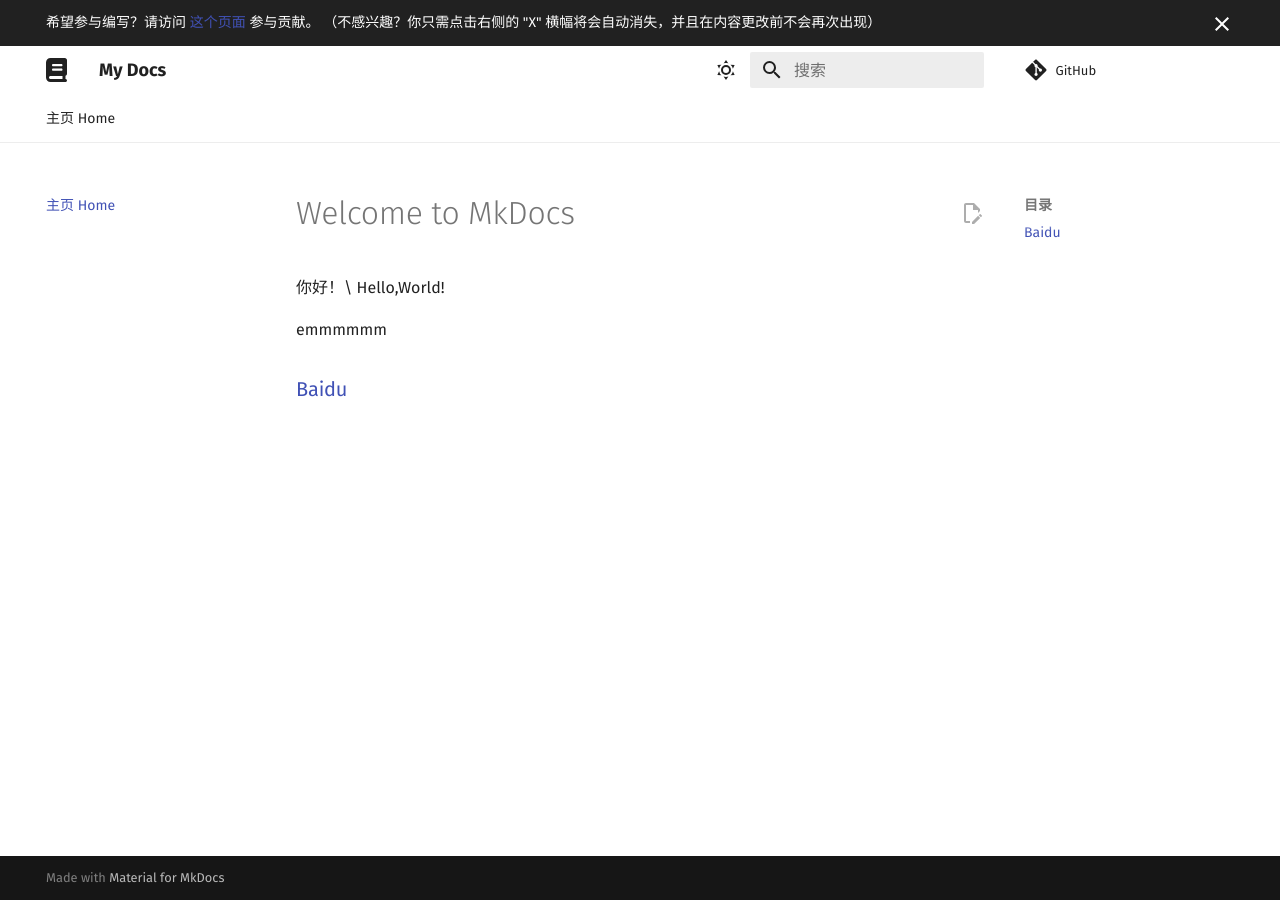
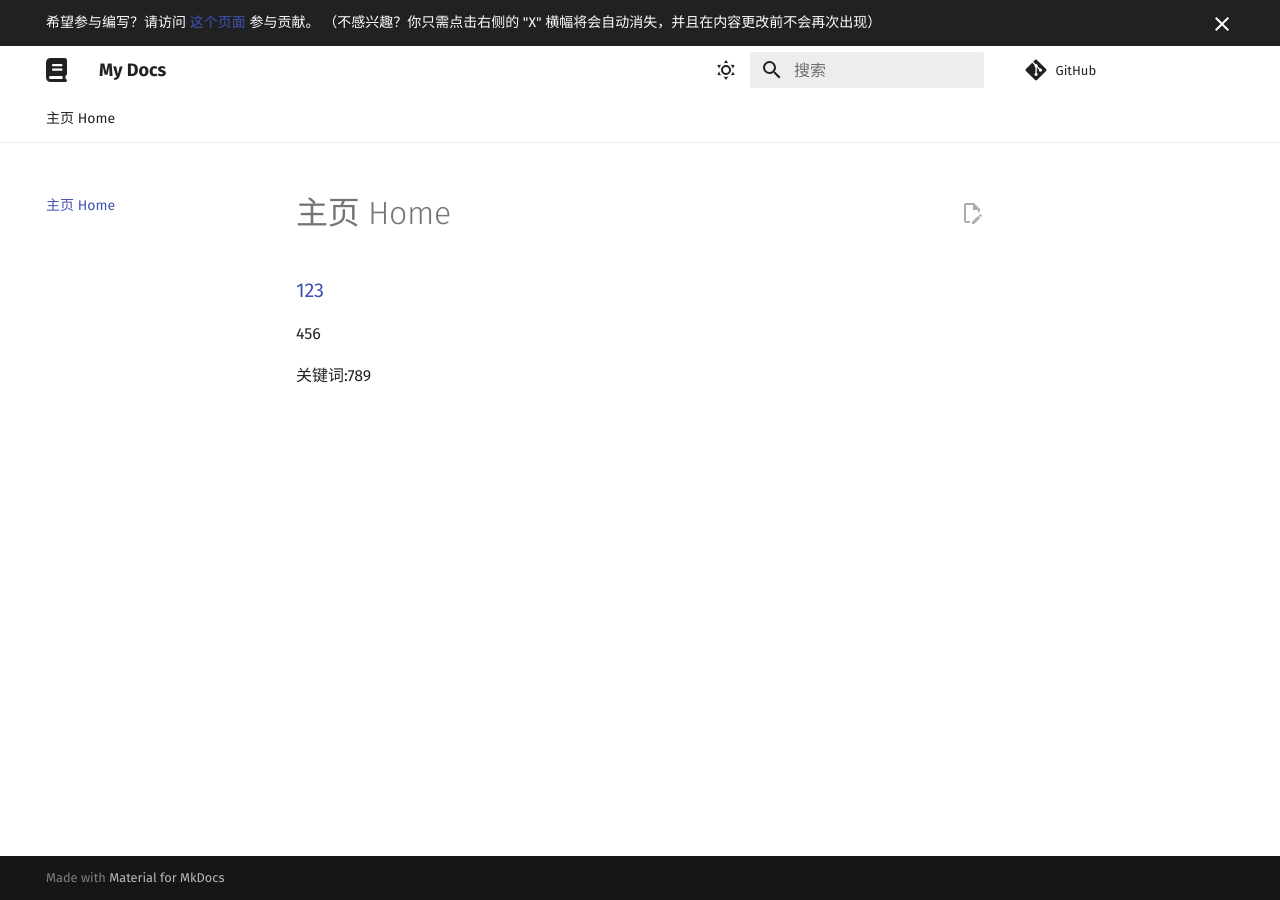
Before and after one commit to Chocolateater/Resource-Library, an MkDocs documentation site: the page built from docs/intro.md, in a window 1280 px wide. Built offline with MkDocs 1.6.1 and Material for MkDocs 9.7.7, drawn with Linux system fonts in a browser that asks for light colours; comment, search, counter and statistics services are not loaded.

Commit message:
Update index.md via GitHub API

```diff
--- a/docs/intro.md
+++ b/docs/intro.md
@@ -1,9 +1,5 @@
-# Welcome to MkDocs
+<h3><a href="https://github.com/">123</a> </h3>
 
-你好！\
-Hello,World!
+456
 
-
-emmmmmm
-
-### [Baidu](https://www.baidu.com/)
+关键词:789
```
